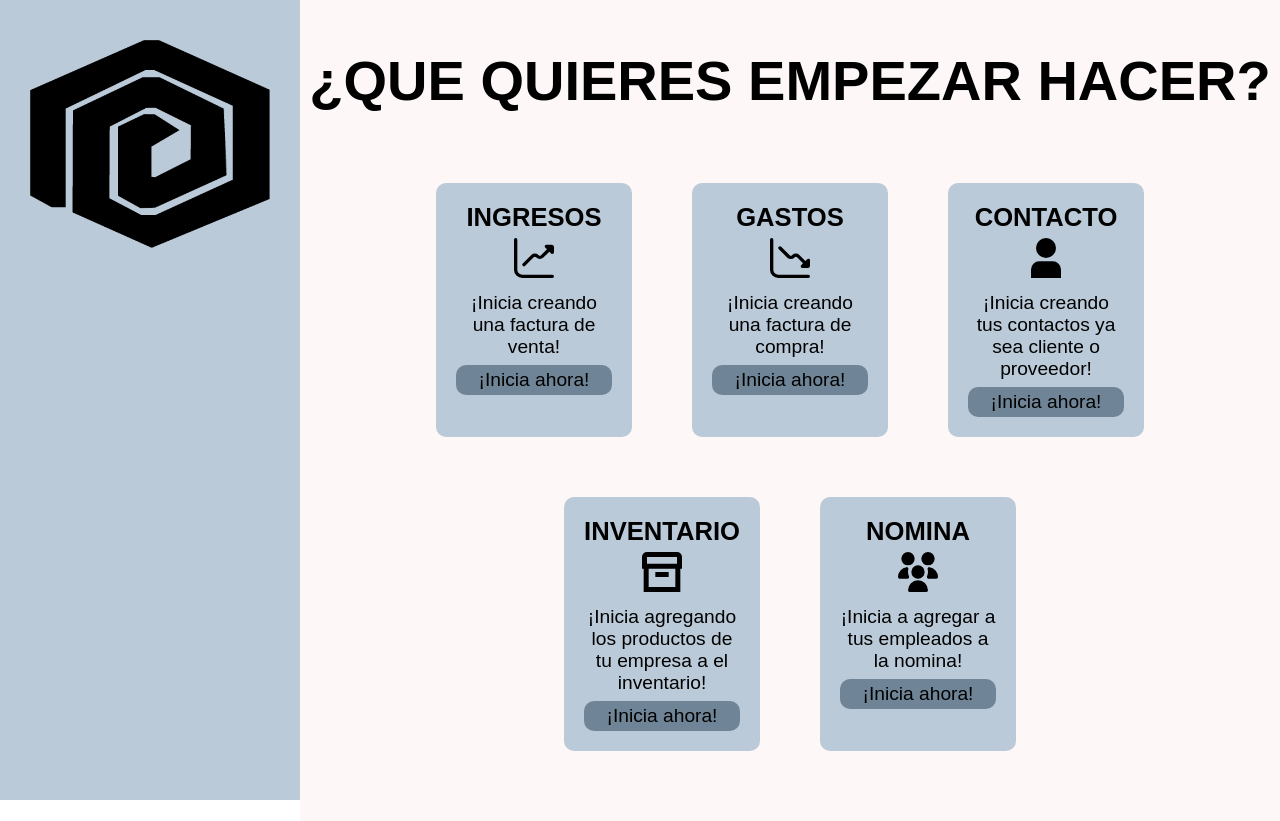
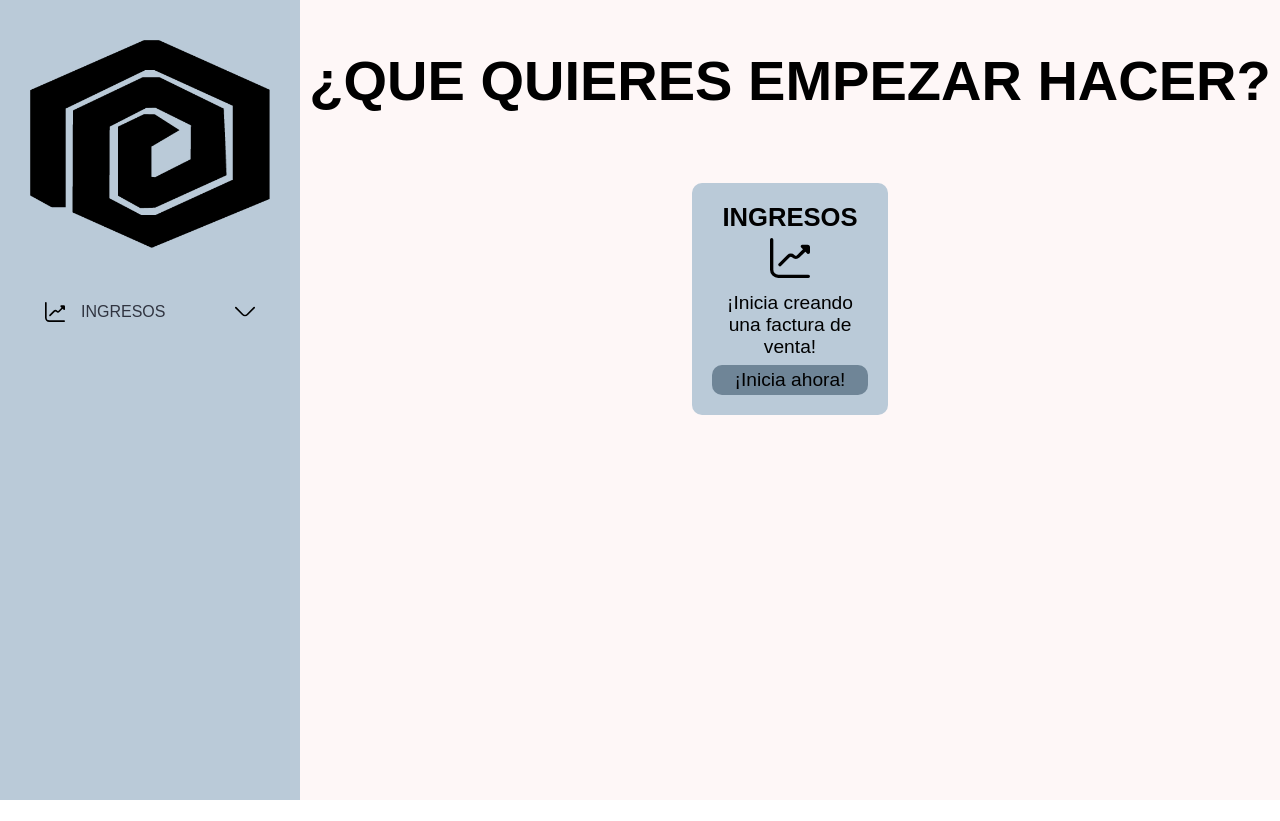
Before and after one commit to Zecsba/sistema-contable, a website: page index.html in a window 1280 px wide. After the commit the page ends 800 px from the top, so only its background shows below. Drawn offline with Linux system fonts and the light colour scheme.

Commit message:
Ahora si, ultimo arreglo

```diff
--- a/index.html
+++ b/index.html
@@ -14,6 +14,19 @@
                     <div class="box-img">
                         <img src="assets/logoBlack.png" alt="" class="logo">
                     </div>
+
+                    <li class="list_item list_item--click">
+                        <div class="list__button list__button--click">
+                            <img src="assets/chat-arrow-grow-free-icon-font.svg" alt="" class="list-img">
+                            <a href="#" class="nav_link">INGRESOS</a>
+                            <img src="assets/angle-down-free-icon-font.svg" class="list__arrow" alt="">
+                        </div>
+                        <ul class="list__show">
+                            <li class="list__inside">
+                                <a href="secciones/facturaVenta.html" class="nav_link nav_link--inside">Factura de venta</a>
+                            </li>
+                        </ul>
+                    </li>
             </nav>
         </header>
 
@@ -32,43 +45,6 @@
                         <a href="secciones/facturaVenta.html"><button>¡Inicia ahora!</button></a>
                     </div>
                 </div>
-
-                <div class="card">
-                    <h2>GASTOS</h2>
-                    <div class="card-contenido">
-                        <img src="assets/chat-arrow-down-free-icon-font.svg" alt="" class="card-img">
-                        <p>¡Inicia creando una factura de compra!</p>
-                        <a href="secciones/facturaCompra.html"><button>¡Inicia ahora!</button></a>
-                    </div>
-                </div>
-
-                <div class="card">
-                    <h2>CONTACTO</h2>
-                    <div class="card-contenido">
-                        <img src="assets/user-free-icon-font.svg" alt="" class="card-img">
-                        <p>¡Inicia creando tus contactos ya sea cliente o proveedor!</p>
-                        <a href="secciones/contactos.html"><button>¡Inicia ahora!</button></a>
-                    </div>
-                </div>
-
-                <div class="card">
-                    <h2>INVENTARIO</h2>
-                    <div class="card-contenido">
-                        <img src="assets/box-free-icon-font.svg" alt="" class="card-img">
-                        <p>¡Inicia agregando los productos de tu empresa a el inventario!</p>
-                        <a href="secciones/inventario.html"><button>¡Inicia ahora!</button></a>
-                    </div>
-                </div>
-
-                <div class="card">
-                    <h2>NOMINA</h2>
-                    <div class="card-contenido">
-                        <img src="assets/users-alt-free-icon-font.svg" alt="" class="card-img">
-                        <p>¡Inicia a agregar a tus empleados a la nomina!</p>
-                        <a href="secciones/nomina.html"><button>¡Inicia ahora!</button></a>
-                    </div>
-                </div>
-
             </div>
 
         </main>
```
